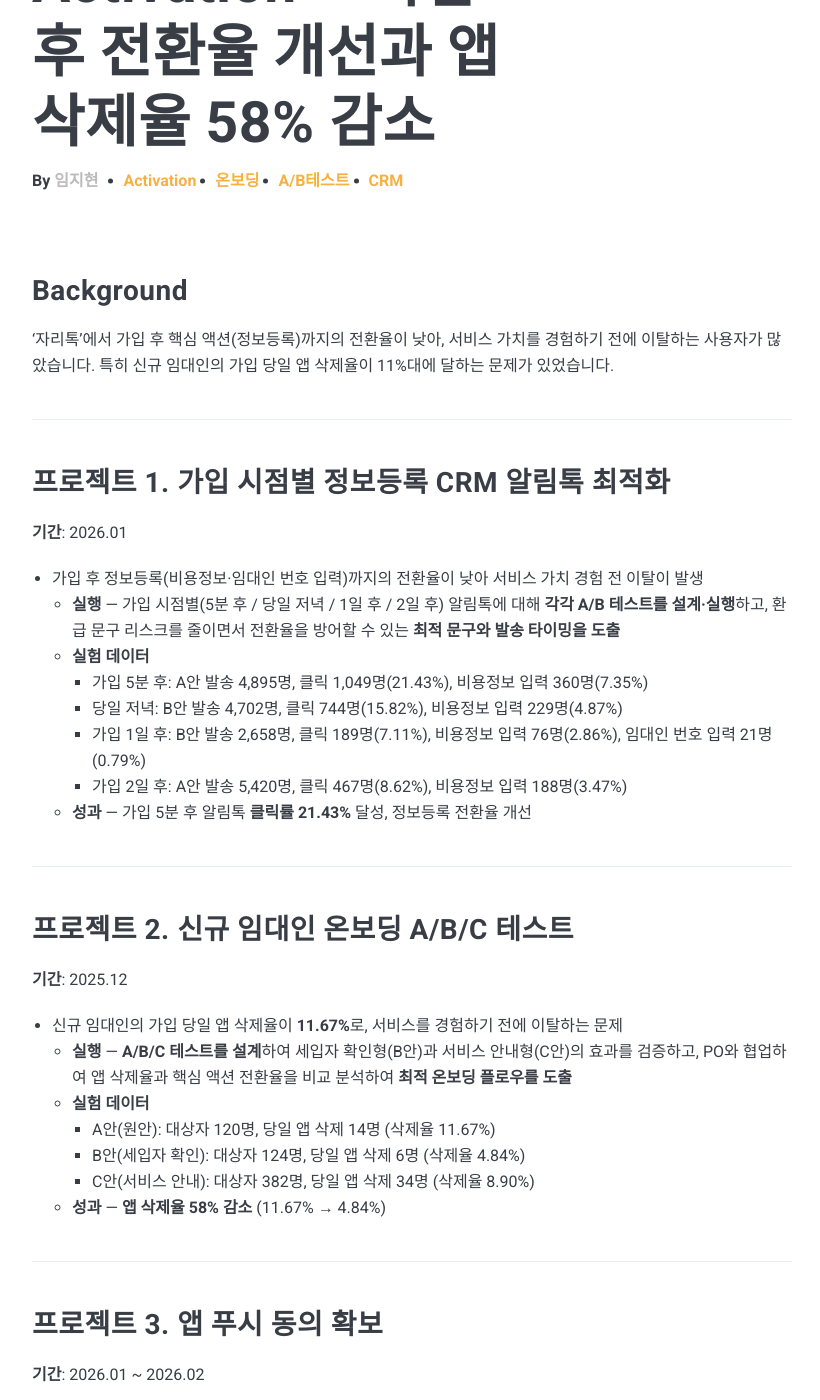
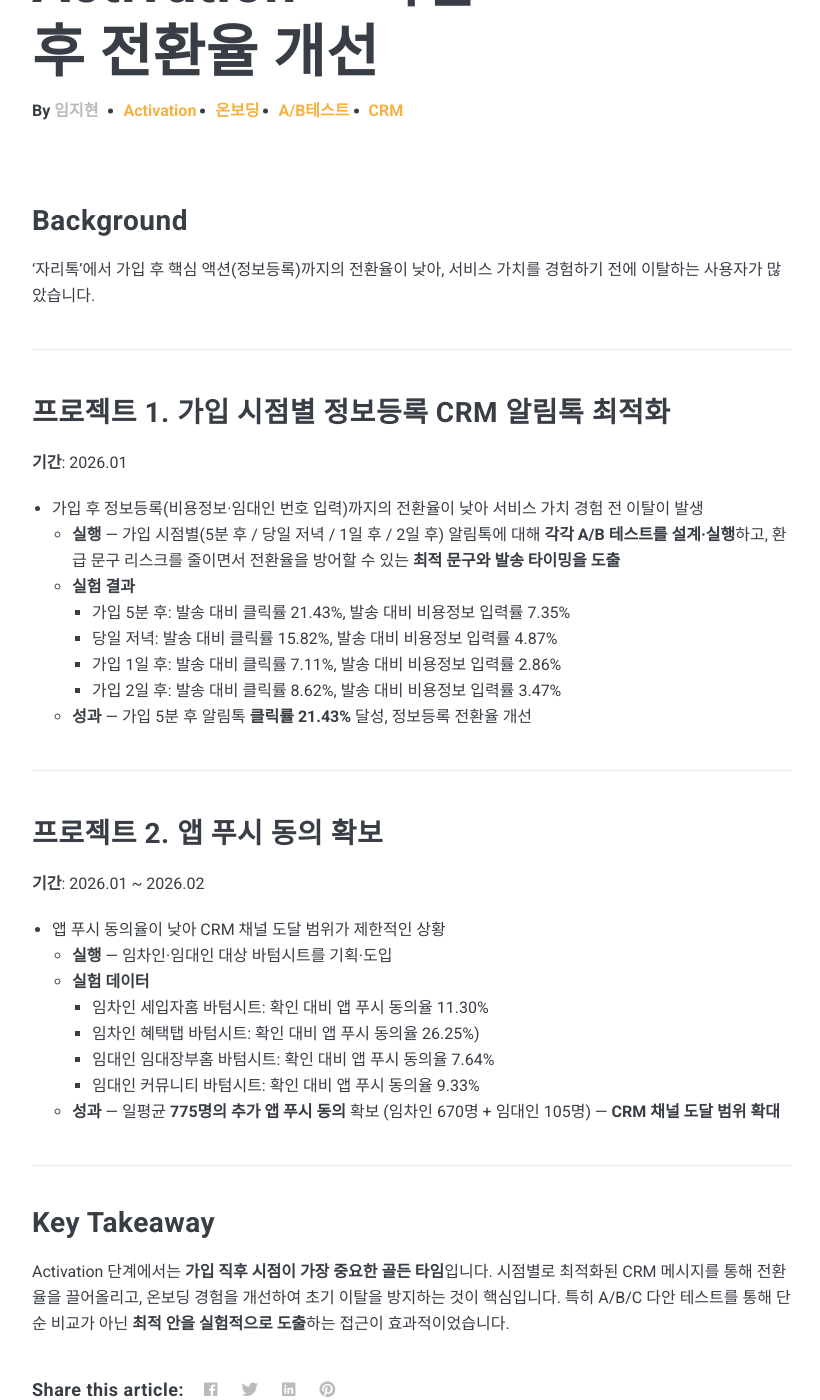
Before and after one commit to JyunIm/JyunIm.github.io, a Jekyll site: the page built from _posts/2026-02-12-activation.markdown, in a window 1280 px wide and 1400 px high, scrolled down 259 px. Shown: the whole window, without its empty margins (228-1048 px from the left). Built offline with Jekyll 4.4.1, drawn with Linux system fonts in a browser that asks for light colours; nearby versions of some CDN libraries; some of the changed text lies outside the part shown.

Commit message:
Update 2026-02-12-activation.markdown

```diff
--- a/_posts/2026-02-12-activation.markdown
+++ b/_posts/2026-02-12-activation.markdown
@@ -1,15 +1,14 @@
 ---
 layout: post
-title: "Activation — 가입 후 전환율 개선과 앱 삭제율 58% 감소"
-description: "가입 시점별 CRM 알림톡 A/B 테스트와 온보딩 팝업 실험을 통해 정보등록 전환율을 개선하고, 신규 임대인 앱 삭제율을 58% 감소시킨 사례입니다."
-date: 2026-02-12 10:00:00
+title: "Activation — 가입 후 전환율 개선"
+description: "가입 시점별 CRM 알림톡 A/B 테스트와 온보딩 팝업 실험을 통해 정보등록 전환율을 개선한 사례입니다."
 image: # no image
 tags: [Activation, 온보딩, A/B테스트, CRM]
 ---
 
 ## Background
 
-'자리톡'에서 가입 후 핵심 액션(정보등록)까지의 전환율이 낮아, 서비스 가치를 경험하기 전에 이탈하는 사용자가 많았습니다. 특히 신규 임대인의 가입 당일 앱 삭제율이 11%대에 달하는 문제가 있었습니다.
+'자리톡'에서 가입 후 핵심 액션(정보등록)까지의 전환율이 낮아, 서비스 가치를 경험하기 전에 이탈하는 사용자가 많았습니다.
 
 ---
 
@@ -19,40 +18,26 @@ tags: [Activation, 온보딩, A/B테스트, CRM]
 
 - 가입 후 정보등록(비용정보·임대인 번호 입력)까지의 전환율이 낮아 서비스 가치 경험 전 이탈이 발생
   - **실행** — 가입 시점별(5분 후 / 당일 저녁 / 1일 후 / 2일 후) 알림톡에 대해 **각각 A/B 테스트를 설계·실행**하고, 환급 문구 리스크를 줄이면서 전환율을 방어할 수 있는 **최적 문구와 발송 타이밍을 도출**
-  - **실험 데이터**
-    - 가입 5분 후: A안 발송 4,895명, 클릭 1,049명(21.43%), 비용정보 입력 360명(7.35%)
-    - 당일 저녁: B안 발송 4,702명, 클릭 744명(15.82%), 비용정보 입력 229명(4.87%)
-    - 가입 1일 후: B안 발송 2,658명, 클릭 189명(7.11%), 비용정보 입력 76명(2.86%), 임대인 번호 입력 21명(0.79%)
-    - 가입 2일 후: A안 발송 5,420명, 클릭 467명(8.62%), 비용정보 입력 188명(3.47%)
+  - **실험 결과**
+    - 가입 5분 후: 발송 대비 클릭률 21.43%, 발송 대비 비용정보 입력률 7.35%
+    - 당일 저녁: 발송 대비 클릭률 15.82%, 발송 대비 비용정보 입력률 4.87%
+    - 가입 1일 후: 발송 대비 클릭률 7.11%, 발송 대비 비용정보 입력률 2.86%
+    - 가입 2일 후: 발송 대비 클릭률 8.62%, 발송 대비 비용정보 입력률 3.47%
   - **성과** — 가입 5분 후 알림톡 **클릭률 21.43%** 달성, 정보등록 전환율 개선
 
 ---
 
-## 프로젝트 2. 신규 임대인 온보딩 A/B/C 테스트
-
-**기간**: 2025.12
-
-- 신규 임대인의 가입 당일 앱 삭제율이 **11.67%**로, 서비스를 경험하기 전에 이탈하는 문제
-  - **실행** — **A/B/C 테스트를 설계**하여 세입자 확인형(B안)과 서비스 안내형(C안)의 효과를 검증하고, PO와 협업하여 앱 삭제율과 핵심 액션 전환율을 비교 분석하여 **최적 온보딩 플로우를 도출**
-  - **실험 데이터**
-    - A안(원안): 대상자 120명, 당일 앱 삭제 14명 (삭제율 11.67%)
-    - B안(세입자 확인): 대상자 124명, 당일 앱 삭제 6명 (삭제율 4.84%)
-    - C안(서비스 안내): 대상자 382명, 당일 앱 삭제 34명 (삭제율 8.90%)
-  - **성과** — **앱 삭제율 58% 감소** (11.67% → 4.84%)
-
----
-
-## 프로젝트 3. 앱 푸시 동의 확보
+## 프로젝트 2. 앱 푸시 동의 확보
 
 **기간**: 2026.01 ~ 2026.02
 
 - 앱 푸시 동의율이 낮아 CRM 채널 도달 범위가 제한적인 상황
   - **실행** — 임차인·임대인 대상 바텀시트를 기획·도입
   - **실험 데이터**
-    - 임차인 세입자홈 바텀시트: 확인 7,204명, 동의 814명 (11.30%)
-    - 임차인 혜택탭 바텀시트: 확인 9,738명, 동의 2,556명 (26.25%)
-    - 임대인 임대장부홈 바텀시트: 확인 3,520명, 동의 269명 (7.64%)
-    - 임대인 커뮤니티 바텀시트: 확인 2,764명, 동의 258명 (9.33%)
+    - 임차인 세입자홈 바텀시트: 확인 대비 앱 푸시 동의율 11.30%
+    - 임차인 혜택탭 바텀시트: 확인 대비 앱 푸시 동의율 26.25%)
+    - 임대인 임대장부홈 바텀시트: 확인 대비 앱 푸시 동의율 7.64%
+    - 임대인 커뮤니티 바텀시트: 확인 대비 앱 푸시 동의율 9.33%
   - **성과** — 일평균 **775명의 추가 앱 푸시 동의** 확보 (임차인 670명 + 임대인 105명) — **CRM 채널 도달 범위 확대**
 
 ---
```
